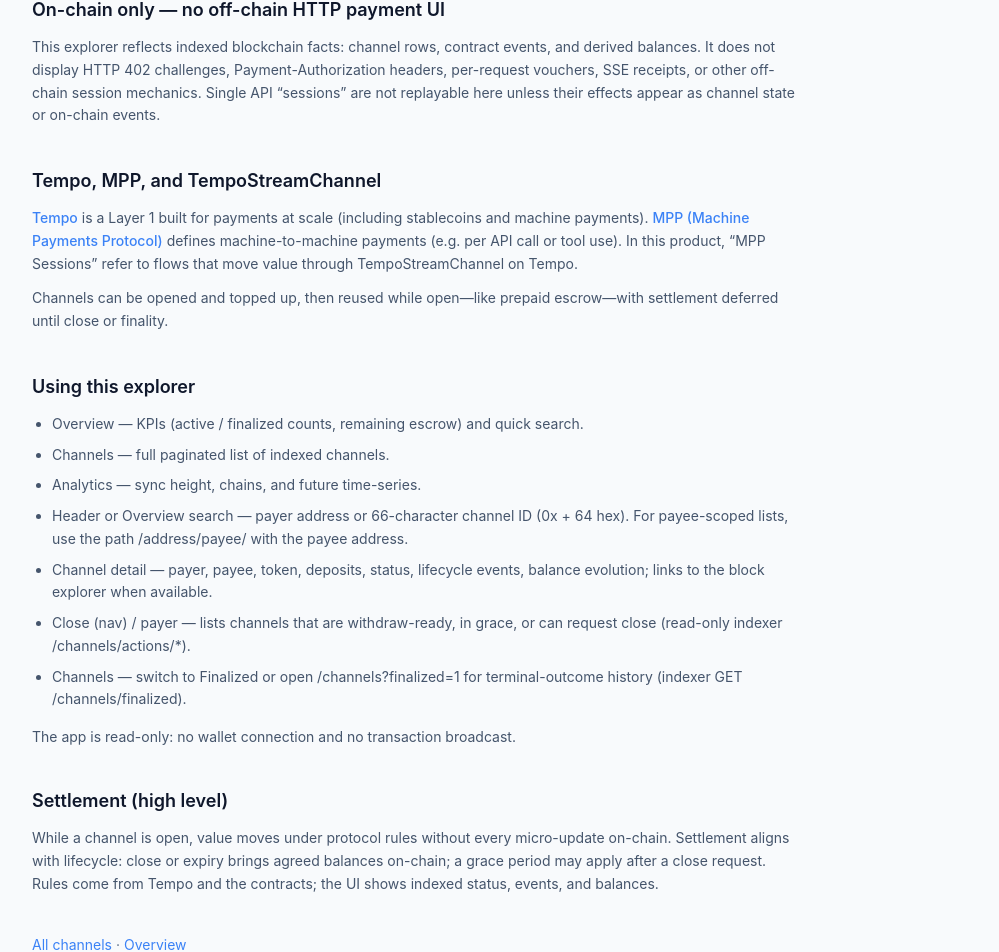
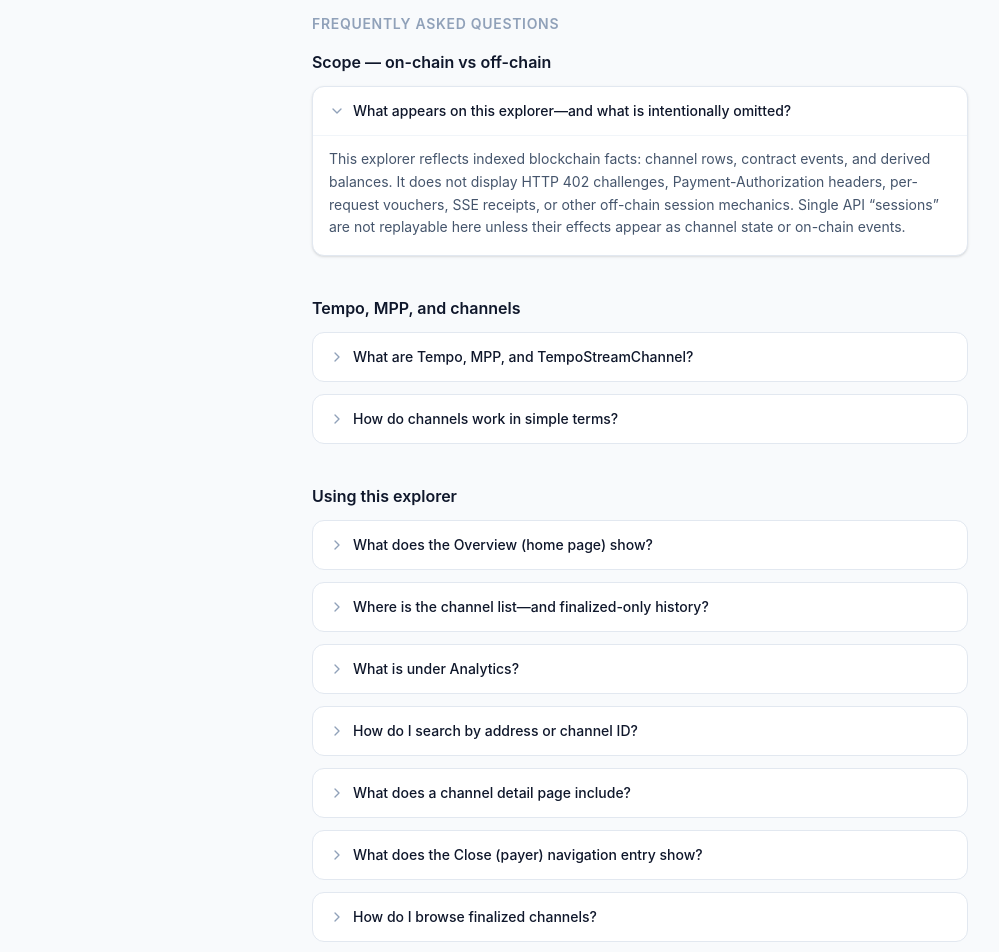
Before and after one commit to AKACoder/open-mpp, a React (Vite) app in the folder web/: page /guide in a window 1280 px wide. Shown: the part 217-1169 px from the top of the page, without its empty margins (0-999 px from the left). Built offline with nearby package versions, Linux system fonts and the light colour scheme; no server answers.

Commit message:
feat(guide): refactor as grouped FAQ with /faq redirect and updated SEO

```diff
--- a/web/src/config/seo.ts
+++ b/web/src/config/seo.ts
@@ -15,7 +15,7 @@
   "Session on-chain analytics for TempoStreamChannel: KPIs, UTC-bucketed time series, rankings, token/contract breakdowns, indexer sync—MPP on Tempo, read-only. Partner routes: payer/payee address views.";
 
 const GUIDE_DESC =
-  "What Tempo and Machine Payments Protocol (MPP) are, how MPP Sessions use TempoStreamChannel on Tempo, how to read channel status here, and how settlement relates to close and grace periods.";
+  "Guide and FAQ: what Open MPP shows on-chain versus off-chain HTTP payment flows; Tempo, MPP, and TempoStreamChannel; how to use Overview, channels (including finalized view), analytics, search, and read-only scope; settlement in brief.";
 
 const ACTIONABLE_DESC =
   "Read-only payer view of TempoStreamChannel actionable states: withdraw-available, withdraw-ready (grace), or request-close — from indexer /channels/actions/*; no wallet or broadcasts.";
@@ -68,9 +68,9 @@
     };
   }
 
-  if (p.startsWith("/guide")) {
+  if (p.startsWith("/guide") || p.startsWith("/faq")) {
     return {
-      title: `Guide — ${SITE_NAME}`,
+      title: `Guide & FAQ — ${SITE_NAME}`,
       description: GUIDE_DESC,
     };
   }
--- a/web/src/locales/en.json
+++ b/web/src/locales/en.json
@@ -239,8 +239,8 @@
     }
   },
   "guide": {
-    "title": "Open MPP Explorer — Guide",
-    "intro": "How MPP Session flows on Tempo use TempoStreamChannel for escrow and settlement, what this site shows (on-chain only), and how to navigate.",
+    "title": "Open MPP Explorer — Guide & FAQ",
+    "intro": "How MPP Session flows on Tempo use TempoStreamChannel for escrow and settlement, what this site shows (on-chain only), and how to navigate — organized as short questions.",
     "onchainTitle": "On-chain only — no off-chain HTTP payment UI",
     "onchainLead": "This explorer reflects indexed blockchain facts: channel rows, contract events, and derived balances. It does not display HTTP 402 challenges, Payment-Authorization headers, per-request vouchers, SSE receipts, or other off-chain session mechanics. Single API “sessions” are not replayable here unless their effects appear as channel state or on-chain events.",
     "tempoTitle": "Tempo, MPP, and TempoStreamChannel",
@@ -252,7 +252,7 @@
     "howTitle": "Using this explorer",
     "howOverview": "Overview — KPIs (active / finalized counts, remaining escrow) and quick search.",
     "howChannels": "Channels — full paginated list of indexed channels.",
-    "howAnalytics": "Analytics — sync height, chains, and future time-series.",
+    "howAnalytics": "Analytics — network KPIs, UTC-bucket time series, rankings, token and contract breakdowns, indexer sync; filters stay in the URL.",
     "howSearch": "Header or Overview search — payer address or 66-character channel ID (0x + 64 hex). For payee-scoped lists, use the path /address/payee/ with the payee address.",
     "howDetail": "Channel detail — payer, payee, token, deposits, status, lifecycle events, balance evolution; links to the block explorer when available.",
     "howActionable": "Close (nav) / payer — lists channels that are withdraw-ready, in grace, or can request close (read-only indexer /channels/actions/*).",
@@ -260,7 +260,27 @@
     "readOnly": "The app is read-only: no wallet connection and no transaction broadcast.",
     "settlementTitle": "Settlement (high level)",
     "settlementBody": "While a channel is open, value moves under protocol rules without every micro-update on-chain. Settlement aligns with lifecycle: close or expiry brings agreed balances on-chain; a grace period may apply after a close request. Rules come from Tempo and the contracts; the UI shows indexed status, events, and balances.",
-    "backChannels": "All channels"
+    "backChannels": "All channels",
+    "faq": {
+      "kicker": "Frequently asked questions",
+      "groupBoundaries": "Scope — on-chain vs off-chain",
+      "qScope": "What appears on this explorer—and what is intentionally omitted?",
+      "groupProtocol": "Tempo, MPP, and channels",
+      "qTempoMpp": "What are Tempo, MPP, and TempoStreamChannel?",
+      "aTempoMpp": "<tempo>Tempo</tempo> is a Layer 1 built for payments at scale (including stablecoins and machine payments). <mpp>MPP (Machine Payments Protocol)</mpp> defines machine-to-machine payments (e.g. per API call or tool use). In this product, \"MPP Sessions\" refer to flows that move value through TempoStreamChannel on Tempo.",
+      "qChannelModel": "How do channels work in simple terms?",
+      "groupUsing": "Using this explorer",
+      "qOverview": "What does the Overview (home page) show?",
+      "qChannels": "Where is the channel list—and finalized-only history?",
+      "qAnalytics": "What is under Analytics?",
+      "qSearch": "How do I search by address or channel ID?",
+      "qDetail": "What does a channel detail page include?",
+      "qActionable": "What does the Close (payer) navigation entry show?",
+      "qFinalized": "How do I browse finalized channels?",
+      "groupOther": "Read-only scope and settlement",
+      "qReadOnly": "Can I connect a wallet or broadcast transactions here?",
+      "qSettlement": "How does settlement relate to what I see on-chain?"
+    }
   },
   "footer": {
     "formalBrand": "Open MPP Explorer — read-only Tempo channel & MPP session data",
--- a/web/src/locales/zh.json
+++ b/web/src/locales/zh.json
@@ -239,8 +239,8 @@
     }
   },
   "guide": {
-    "title": "Open MPP Explorer — 指南",
-    "intro": "说明 Tempo 上 MPP Session 如何借助 TempoStreamChannel 完成托管与结算、本站展示的范围（仅限链上），以及各入口用途。",
+    "title": "Open MPP Explorer — 指南与常见问题",
+    "intro": "说明 Tempo 上 MPP Session 如何借助 TempoStreamChannel 完成托管与结算、本站展示的范围（仅限链上），以及各入口——以简明问答形式组织。",
     "onchainTitle": "仅链上：不含链下 HTTP 支付界面",
     "onchainLead": "本站反映索引后的链上事实：通道表、合约事件与衍生余额。不展示 HTTP 402、Payment-Authorization 头、按请求的 voucher、SSE 回执等链下会话机制。单次 API「会话」除非体现在通道状态或链上事件中，否则无法在此回放。",
     "tempoTitle": "Tempo、MPP 与 TempoStreamChannel",
@@ -252,7 +252,7 @@
     "howTitle": "如何使用本站",
     "howOverview": "概览 — 核心 KPI（活跃/已终结数量、剩余托管）与快捷检索。",
     "howChannels": "通道列表 — 全量分页列表。",
-    "howAnalytics": "分析 — 同步高度、链信息，后续将扩展时间序列等。",
+    "howAnalytics": "分析 — 网络 KPI、按 UTC 分桶的时间序列、排行榜、代币/合约拆分、索引同步；筛选与 URL 同步便于分享。",
     "howSearch": "顶栏或概览搜索 — 付款方地址或 66 字符通道 ID（0x + 64 hex）。按收款方筛选请使用路径 /address/payee/ 加地址。",
     "howDetail": "通道详情 — 收付方、代币、存款与状态、生命周期事件、资金演进；可跳转浏览器查看交易。",
     "howActionable": "导航「关单」/ 付款方 — 列表对应可提现、宽限或可申请关单等状态（只读，接口 /channels/actions/*）。",
@@ -260,7 +260,27 @@
     "readOnly": "应用为只读：不连接钱包、不广播交易。",
     "settlementTitle": "结算（概要）",
     "settlementBody": "通道存续期间，价值按协议规则流动，并非每次微调都上链。结算与生命周期绑定：关单或过期将把约定余额落实到链上；关单请求后可能存在宽限期。具体规则以 Tempo 与合约为准；界面展示的是索引中的状态、事件与余额。",
-    "backChannels": "全部通道"
+    "backChannels": "全部通道",
+    "faq": {
+      "kicker": "常见问题",
+      "groupBoundaries": "范围 — 链上与链下",
+      "qScope": "本站展示什么、刻意不展示什么？",
+      "groupProtocol": "Tempo、MPP 与通道",
+      "qTempoMpp": "Tempo、MPP 与 TempoStreamChannel 是什么？",
+      "aTempoMpp": "<tempo>Tempo</tempo> 是面向大规模支付的 L1（含稳定币与机器支付等场景）。<mpp>MPP（Machine Payments Protocol）</mpp> 定义机器到机器的支付（例如按 API 调用计费）。本站所说的「MPP Session」指通过链上 TempoStreamChannel 协调价值的流程。",
+      "qChannelModel": "通道在业务上如何理解？",
+      "groupUsing": "如何使用本站",
+      "qOverview": "概览（首页）能看到什么？",
+      "qChannels": "通道列表与仅已终结历史在哪里？",
+      "qAnalytics": "「分析」页包含什么？",
+      "qSearch": "如何按地址或通道 ID 搜索？",
+      "qDetail": "通道详情页包含哪些信息？",
+      "qActionable": "导航「关单」（付款方）展示什么？",
+      "qFinalized": "如何浏览已终结通道？",
+      "groupOther": "只读边界与结算",
+      "qReadOnly": "能否在本站连接钱包或发送交易？",
+      "qSettlement": "结算与我在链上看到的内容是什么关系？"
+    }
   },
   "footer": {
     "formalBrand": "Open MPP Explorer — Tempo 通道与 MPP Session 只读数据",
--- a/web/src/pages/GuidePage.tsx
+++ b/web/src/pages/GuidePage.tsx
@@ -1,11 +1,43 @@
 import { Link } from "react-router-dom";
-import { useTranslation } from "react-i18next";
+import { useTranslation, Trans } from "react-i18next";
+import { ChevronRight } from "lucide-react";
+
+const LINK =
+  "font-medium text-accent underline-offset-2 hover:underline focus-visible:outline-none focus-visible:ring-2 focus-visible:ring-accent/50";
+
+function FaqItem({
+  question,
+  children,
+  defaultOpen,
+}: {
+  question: string;
+  children: React.ReactNode;
+  defaultOpen?: boolean;
+}) {
+  return (
+    <details
+      className="group rounded-xl border border-slate-200 bg-white open:shadow-sm dark:border-zinc-800 dark:bg-zinc-900/40 [&_summary::-webkit-details-marker]:hidden"
+      {...(defaultOpen ? { open: true } : {})}
+    >
+      <summary className="flex cursor-pointer list-none items-start gap-2 px-4 py-3.5 text-left text-sm font-medium text-slate-900 dark:text-zinc-100">
+        <ChevronRight
+          className="mt-0.5 size-4 shrink-0 text-slate-400 transition-transform group-open:rotate-90 dark:text-zinc-500"
+          aria-hidden
+        />
+        <span>{question}</span>
+      </summary>
+      <div className="border-t border-slate-100 px-4 pb-4 pt-3 text-sm leading-relaxed text-slate-600 dark:border-zinc-800/80 dark:text-zinc-400">
+        {children}
+      </div>
+    </details>
+  );
+}
 
 export default function GuidePage() {
   const { t } = useTranslation();
 
   return (
-    <article className="max-w-3xl">
+    <article className="mx-auto max-w-prose">
       <h1 className="text-2xl font-semibold tracking-tight text-slate-900 dark:text-zinc-100">
         {t("guide.title")}
       </h1>
@@ -13,77 +45,133 @@
         {t("guide.intro")}
       </p>
 
-      <section className="mt-10">
-        <h2 className="text-lg font-semibold text-slate-900 dark:text-zinc-100">
-          {t("guide.onchainTitle")}
+      <p
+        id="faq-start"
+        className="mt-8 text-sm font-semibold uppercase tracking-wider text-slate-400 dark:text-zinc-500"
+      >
+        {t("guide.faq.kicker")}
+      </p>
+
+      <section
+        className="mt-4 space-y-3 scroll-mt-20"
+        aria-labelledby="faq-boundaries-heading"
+      >
+        <h2
+          id="faq-boundaries-heading"
+          className="text-base font-semibold text-slate-900 dark:text-zinc-100"
+        >
+          {t("guide.faq.groupBoundaries")}
         </h2>
-        <p className="mt-3 text-sm leading-relaxed text-slate-600 dark:text-zinc-400">
-          {t("guide.onchainLead")}
-        </p>
+        <div className="space-y-3">
+          <FaqItem question={t("guide.faq.qScope")} defaultOpen>
+            <p>{t("guide.onchainLead")}</p>
+          </FaqItem>
+        </div>
       </section>
 
-      <section className="mt-10">
-        <h2 className="text-lg font-semibold text-slate-900 dark:text-zinc-100">
-          {t("guide.tempoTitle")}
+      <section
+        className="mt-10 space-y-3 scroll-mt-20"
+        aria-labelledby="faq-protocol-heading"
+      >
+        <h2
+          id="faq-protocol-heading"
+          className="text-base font-semibold text-slate-900 dark:text-zinc-100"
+        >
+          {t("guide.faq.groupProtocol")}
         </h2>
-        <p className="mt-3 text-sm leading-relaxed text-slate-600 dark:text-zinc-400">
+        <div className="space-y-3">
+          <FaqItem question={t("guide.faq.qTempoMpp")}>
+            <p>
+              <Trans
+                i18nKey="guide.faq.aTempoMpp"
+                components={{
+                  tempo: (
                     <a
                       href="https://tempo.xyz/"
                       target="_blank"
                       rel="noopener noreferrer"
-            className="font-medium text-accent underline-offset-2 hover:underline"
-          >
-            {t("guide.tempoP1a")}
-          </a>{" "}
-          {t("guide.tempoP1b")}{" "}
+                      className={LINK}
+                    />
+                  ),
+                  mpp: (
                     <a
                       href="https://mpp.dev/"
                       target="_blank"
                       rel="noopener noreferrer"
-            className="font-medium text-accent underline-offset-2 hover:underline"
-          >
-            {t("guide.tempoP2a")}
-          </a>{" "}
-          {t("guide.tempoP2b")}
+                      className={LINK}
+                    />
+                  ),
+                }}
+              />
             </p>
-        <p className="mt-3 text-sm leading-relaxed text-slate-600 dark:text-zinc-400">
-          {t("guide.tempoP3")}
-        </p>
+          </FaqItem>
+          <FaqItem question={t("guide.faq.qChannelModel")}>
+            <p>{t("guide.tempoP3")}</p>
+          </FaqItem>
+        </div>
       </section>
 
-      <section className="mt-10">
-        <h2 className="text-lg font-semibold text-slate-900 dark:text-zinc-100">
-          {t("guide.howTitle")}
+      <section
+        className="mt-10 space-y-3 scroll-mt-20"
+        aria-labelledby="faq-using-heading"
+      >
+        <h2
+          id="faq-using-heading"
+          className="text-base font-semibold text-slate-900 dark:text-zinc-100"
+        >
+          {t("guide.faq.groupUsing")}
         </h2>
-        <ul className="mt-3 list-disc space-y-2 pl-5 text-sm leading-relaxed text-slate-600 dark:text-zinc-400">
-          <li>{t("guide.howOverview")}</li>
-          <li>{t("guide.howChannels")}</li>
-          <li>{t("guide.howAnalytics")}</li>
-          <li>{t("guide.howSearch")}</li>
-          <li>{t("guide.howDetail")}</li>
-          <li>{t("guide.howActionable")}</li>
-          <li>{t("guide.howFinalized")}</li>
-        </ul>
-        <p className="mt-4 text-sm text-slate-600 dark:text-zinc-400">
-          {t("guide.readOnly")}
-        </p>
+        <div className="space-y-3">
+          <FaqItem question={t("guide.faq.qOverview")}>
+            <p>{t("guide.howOverview")}</p>
+          </FaqItem>
+          <FaqItem question={t("guide.faq.qChannels")}>
+            <p>{t("guide.howChannels")}</p>
+          </FaqItem>
+          <FaqItem question={t("guide.faq.qAnalytics")}>
+            <p>{t("guide.howAnalytics")}</p>
+          </FaqItem>
+          <FaqItem question={t("guide.faq.qSearch")}>
+            <p>{t("guide.howSearch")}</p>
+          </FaqItem>
+          <FaqItem question={t("guide.faq.qDetail")}>
+            <p>{t("guide.howDetail")}</p>
+          </FaqItem>
+          <FaqItem question={t("guide.faq.qActionable")}>
+            <p>{t("guide.howActionable")}</p>
+          </FaqItem>
+          <FaqItem question={t("guide.faq.qFinalized")}>
+            <p>{t("guide.howFinalized")}</p>
+          </FaqItem>
+        </div>
       </section>
 
-      <section className="mt-10">
-        <h2 className="text-lg font-semibold text-slate-900 dark:text-zinc-100">
-          {t("guide.settlementTitle")}
+      <section
+        className="mt-10 space-y-3 scroll-mt-20"
+        aria-labelledby="faq-other-heading"
+      >
+        <h2
+          id="faq-other-heading"
+          className="text-base font-semibold text-slate-900 dark:text-zinc-100"
+        >
+          {t("guide.faq.groupOther")}
         </h2>
-        <p className="mt-3 text-sm leading-relaxed text-slate-600 dark:text-zinc-400">
-          {t("guide.settlementBody")}
-        </p>
+        <div className="space-y-3">
+          <FaqItem question={t("guide.faq.qReadOnly")}>
+            <p>{t("guide.readOnly")}</p>
+          </FaqItem>
+          <FaqItem question={t("guide.faq.qSettlement")}>
+            <p>{t("guide.settlementBody")}</p>
+          </FaqItem>
+        </div>
       </section>
 
       <p className="mt-10 text-sm text-slate-500 dark:text-zinc-500">
-        <Link to="/channels" className="text-accent underline-offset-2 hover:underline">
+        <Link to="/channels" className={LINK}>
           {t("guide.backChannels")}
         </Link>
         {" · "}
-        <Link to="/" className="text-accent underline-offset-2 hover:underline">
+        <Link to="/" className={LINK}>
           {t("nav.overview")}
         </Link>
       </p>
--- a/web/src/router/index.tsx
+++ b/web/src/router/index.tsx
@@ -26,6 +26,7 @@
         element: <Navigate to="/channels?finalized=1" replace />,
       },
       { path: "guide", element: <GuidePage /> },
+      { path: "faq", element: <Navigate to="/guide" replace /> },
       { path: "channel/:id", element: <ChannelDetail /> },
     ],
   },
```
Lines whose indentation alone changed are shown as unchanged.
